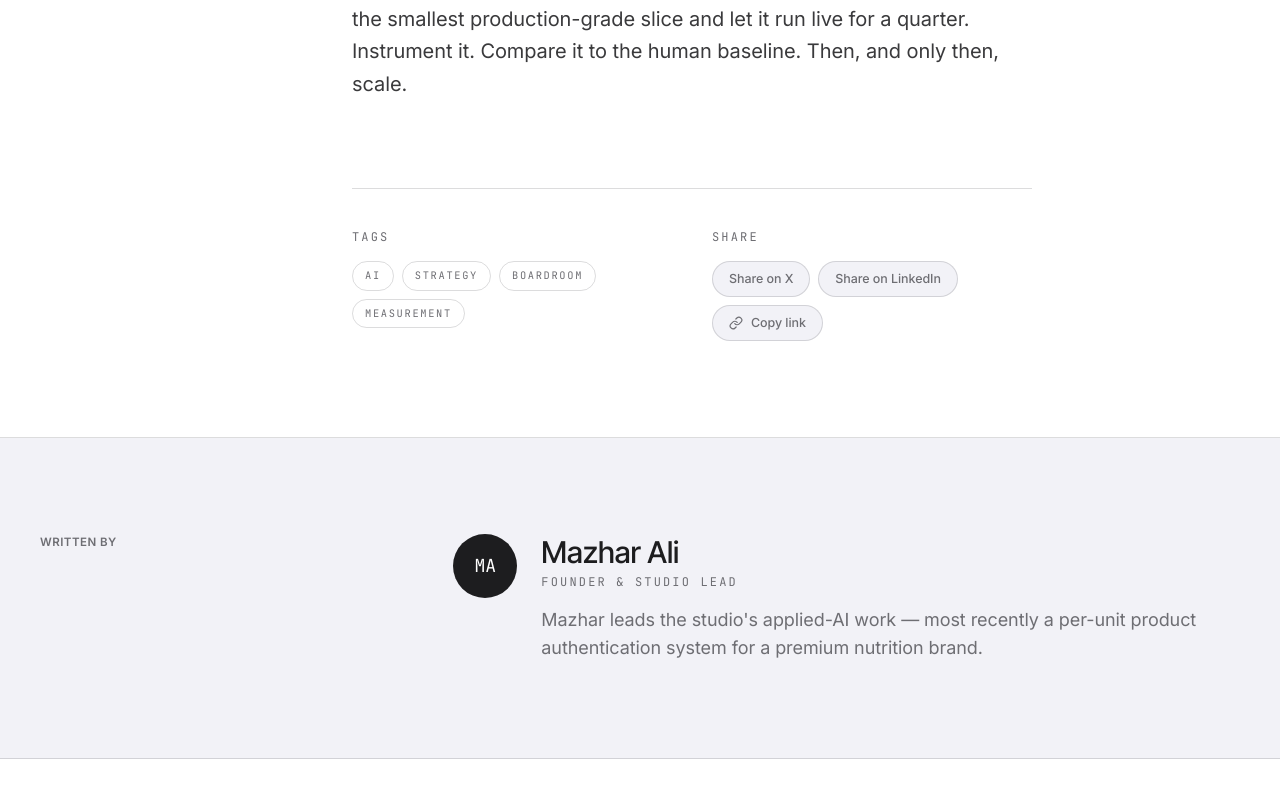
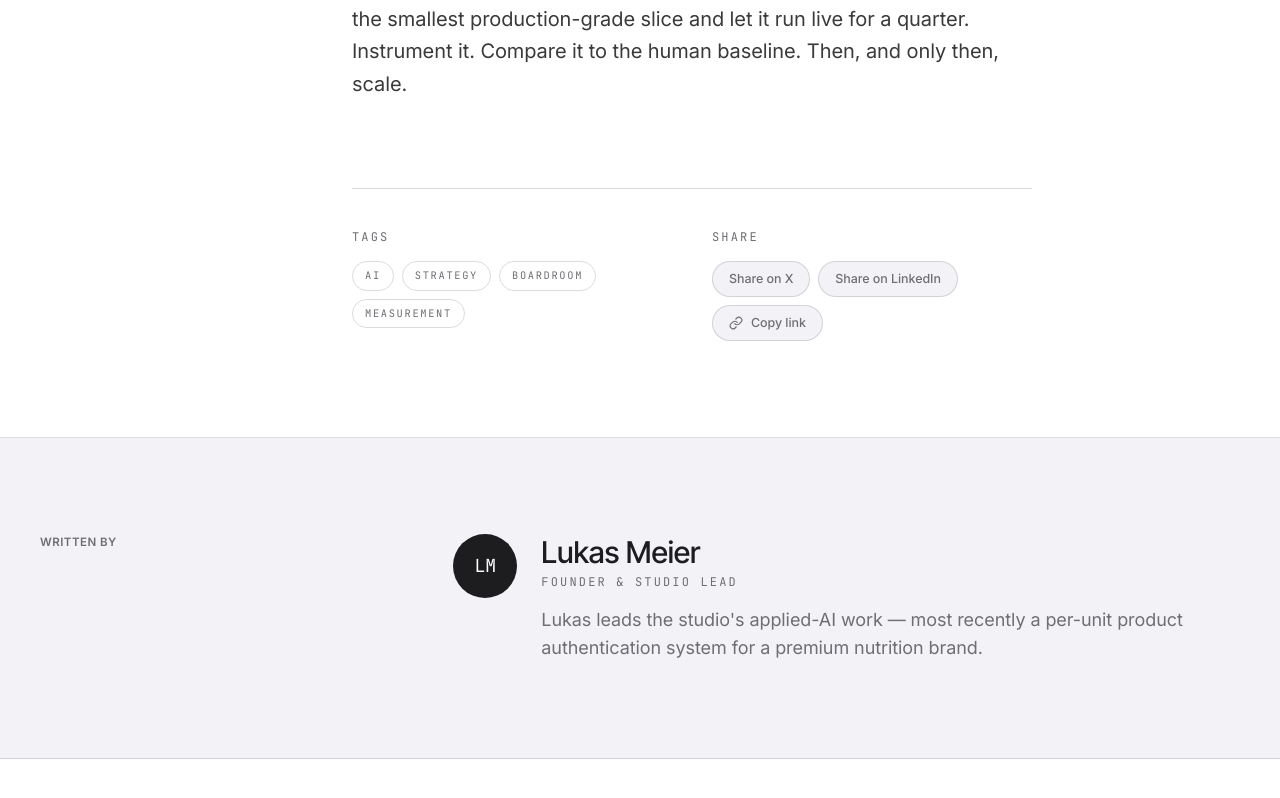
Before and after one commit to Mazharrony/RegaliaVowstech, a Next.js app: page /en/insights/ai-that-earns-its-keep in a window 1280 px wide. Shown: the part 2435-3233 px from the top of the page. Built offline with nearby package versions, Linux system fonts and the light colour scheme; no server answers.

Commit message:
content: founder name -> Lukas Meier

```diff
--- a/messages/ar.json
+++ b/messages/ar.json
@@ -343,7 +343,7 @@
     "founderEyebrow": "كلمة من المؤسّس",
     "founderTitle": "أسّسنا هذا الاستوديو للمشاريع اللي ما حد يجرؤ ياخذها كاملة.",
     "founderBody": "لسنوات شفت البريفات تتقسّم بين جهات ما اجتمعت في غرفة واحدة. وكالة الهوية ما تكلّم المهندسين، والمهندسون ما يكلّمون فريق الإطلاق، وما حد يتحمّل القوس كاملاً. ريغاليا فاوز تك موجود عشان يخلّي كل هذا تحت سقف واحد — فريق صغير من ذوي الخبرة في دبي، يتحمّل المسؤولية عن العلامة والمنصّة وما يأتي بعد الإطلاق.",
-    "founderName": "مظهر علي",
+    "founderName": "لوكاس ماير",
     "founderRole": "المؤسّس ومدير الاستوديو",
     "storyEyebrow": "الحكاية",
     "storyTitle": "تاريخ مختصر.",
--- a/messages/en.json
+++ b/messages/en.json
@@ -343,7 +343,7 @@
     "founderEyebrow": "A note from the founder",
     "founderTitle": "We started this studio for the projects nobody else would take whole.",
     "founderBody": "For years I watched briefs get carved up between vendors who never met. The brand agency couldn’t talk to the engineers; the engineers couldn’t talk to the people running the launch; nobody owned the whole arc. Regalia Vows Tech exists to keep all of that under one roof — a small, senior team in Dubai that takes responsibility for the brand, the platform and what happens after launch.",
-    "founderName": "Mazhar Ali",
+    "founderName": "Lukas Meier",
     "founderRole": "Founder & Studio Lead",
     "storyEyebrow": "Story",
     "storyTitle": "A short history.",
--- a/src/content/insights.ts
+++ b/src/content/insights.ts
@@ -31,10 +31,10 @@ export const insights: Insight[] = [
     category: "AI & Automation",
     date: "2026-03-04",
     readMinutes: 6,
-    author: "Mazhar Ali",
+    author: "Lukas Meier",
     authorRole: "Founder & Studio Lead",
     authorBio:
-      "Mazhar leads the studio's applied-AI work — most recently a per-unit product authentication system for a premium nutrition brand.",
+      "Lukas leads the studio's applied-AI work — most recently a per-unit product authentication system for a premium nutrition brand.",
     coverColor: "#0c2a2a",
     accentColor: "#d9b87a",
     tags: ["AI", "Strategy", "Boardroom", "Measurement"],
@@ -81,10 +81,10 @@ export const insights: Insight[] = [
     category: "Branding",
     date: "2026-02-12",
     readMinutes: 5,
-    author: "Mazhar Ali",
+    author: "Lukas Meier",
     authorRole: "Founder & Studio Lead",
     authorBio:
-      "Mazhar leads brand-led web work for UAE founders — most recently a bilingual editorial site for a Dubai luxury wedding studio.",
+      "Lukas leads brand-led web work for UAE founders — most recently a bilingual editorial site for a Dubai luxury wedding studio.",
     coverColor: "#1a1a1a",
     accentColor: "#b8893a",
     tags: ["Branding", "Editorial", "Type", "Systems"],
@@ -123,10 +123,10 @@ export const insights: Insight[] = [
     category: "Product",
     date: "2026-01-18",
     readMinutes: 7,
-    author: "Mazhar Ali",
+    author: "Lukas Meier",
     authorRole: "Founder & Studio Lead",
     authorBio:
-      "Mazhar designs and builds web platforms for Dubai operators — real estate, retail and lifestyle brands that need software shaped to how they actually work.",
+      "Lukas designs and builds web platforms for Dubai operators — real estate, retail and lifestyle brands that need software shaped to how they actually work.",
     coverColor: "#241a14",
     accentColor: "#e9c98e",
     tags: ["Product", "Retail", "Field research", "Inventory"],
```
